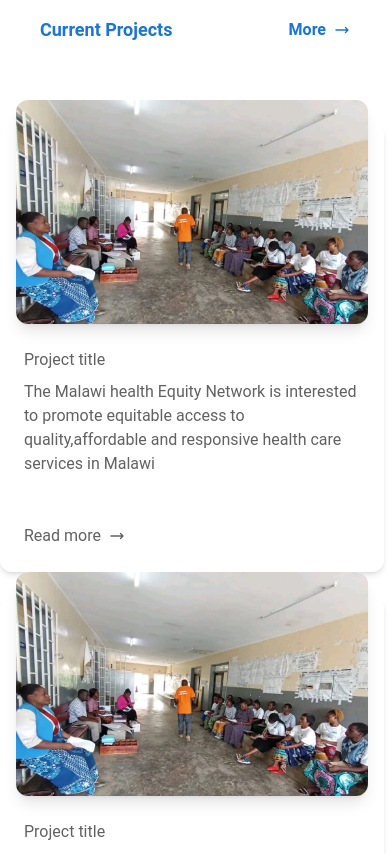
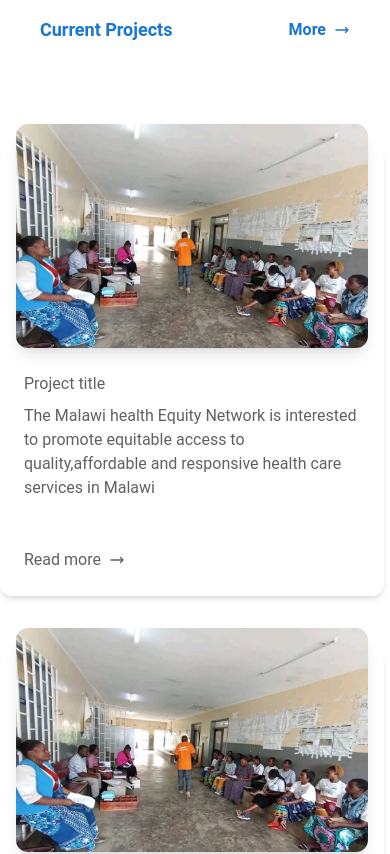
Before and after one commit to Risetech4drew/MHEN-project, a React (Vite) app: page / in a window 390 px wide. Shown: the part 1904-2758 px from the top of the page. Built offline with nearby package versions, Linux system fonts and the light colour scheme.

Commit message:
modified flex container for mobile device

```diff
--- a/src/pages/home/components/Projects.jsx
+++ b/src/pages/home/components/Projects.jsx
@@ -58,7 +58,7 @@ function Projects() {
           </svg>
         </NavLink>
       </div>
-      <div className="mt-[5rem] md:flex justify-center gap-7 md:gap-20">
+      <div className="mt-[5rem] flex flex-col md:flex-row justify-center gap-8 md:gap-20">
         {currentProjects.map((item, index) => (
           <Card className="mt-6 w-96">
             <CardHeader className="relative h-56">
```
